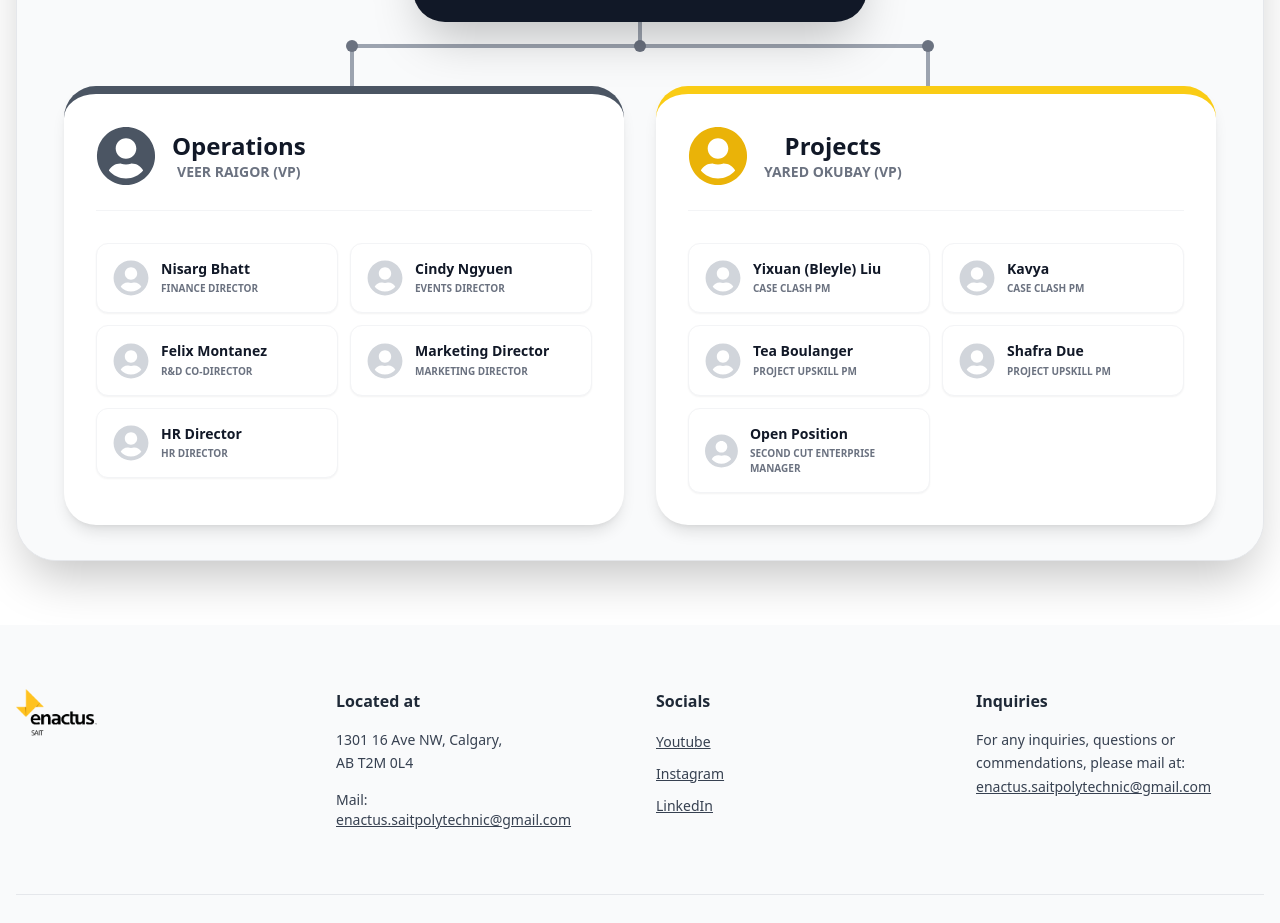
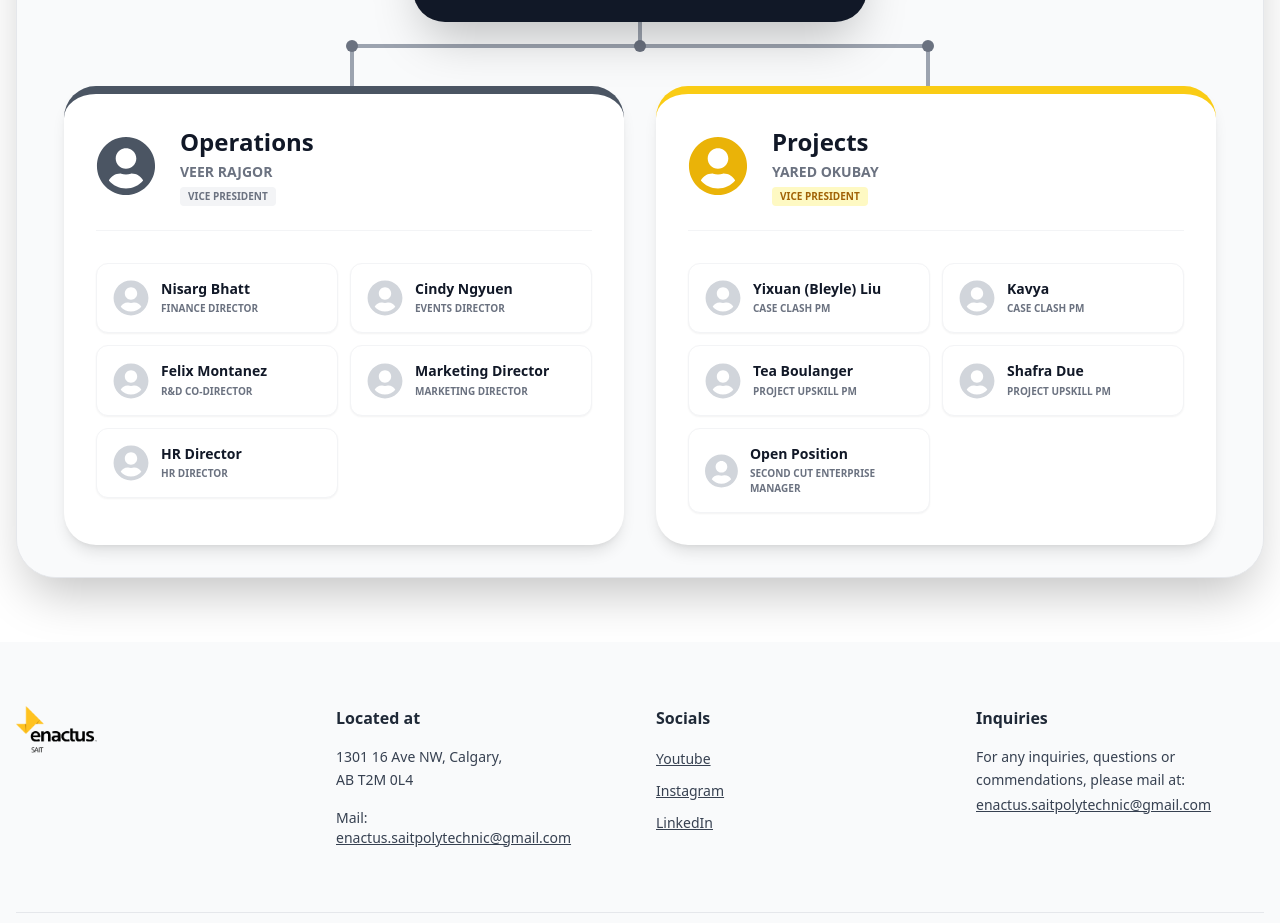
Before and after one commit to felix101930/enactus-site, a React (Vite) app: page /about in a window 1280 px wide. Shown: the part 2900-3823 px from the top of the page. Built offline with nearby package versions, Linux system fonts and the light colour scheme.

Commit message:
fixes indent issues

```diff
--- a/src/components/sections/about/TeamSectionAbout.tsx
+++ b/src/components/sections/about/TeamSectionAbout.tsx
@@ -13,7 +13,7 @@ const teamData = {
     { name: 'Yumnaa Farooq', role: 'Co-President' }
   ],
   operations: {
-    vp: { name: 'Veer Raigor', role: 'VP of Operations' },
+    vp: { name: 'Veer Rajgor', role: 'VP of Operations' }, // Fixed Spelling
     directors: [
       { name: 'Nisarg Bhatt', role: 'Finance Director' },
       { name: 'Cindy Ngyuen', role: 'Events Director' },
--- a/src/components/sections/about/org-chart-views/HierarchyView.tsx
+++ b/src/components/sections/about/org-chart-views/HierarchyView.tsx
@@ -27,24 +27,14 @@ const HierarchyView = ({ data }: { data: any }) => {
           ))}
       </div>
 
-      {/* 2. CONNECTOR (Fixed Logic) */}
-      {/* This container sits BETWEEN the header and the grid */}
+      {/* 2. CONNECTOR */}
       <div className="w-full max-w-6xl h-20 relative -mt-4 -mb-4 z-0">
          <svg className="w-full h-full overflow-visible">
-           {/* Center Line Down */}
            <line x1="50%" y1="0" x2="50%" y2="50%" stroke="#9ca3af" strokeWidth="4" />
-
-           {/* Horizontal Split Bar */}
-           {/* Note: This assumes the grid below is roughly split at 25% and 75% of the container width */}
            <line x1="25%" y1="50%" x2="75%" y2="50%" stroke="#9ca3af" strokeWidth="4" />
-
-           {/* Left Line Down to Operations */}
            <line x1="25%" y1="50%" x2="25%" y2="100%" stroke="#9ca3af" strokeWidth="4" />
-
-           {/* Right Line Down to Projects */}
            <line x1="75%" y1="50%" x2="75%" y2="100%" stroke="#9ca3af" strokeWidth="4" />
 
-           {/* Connection Dots for decoration */}
            <circle cx="50%" cy="50%" r="6" fill="#6b7280" />
            <circle cx="25%" cy="50%" r="6" fill="#6b7280" />
            <circle cx="75%" cy="50%" r="6" fill="#6b7280" />
@@ -56,13 +46,16 @@ const HierarchyView = ({ data }: { data: any }) => {
 
         {/* LEFT: OPERATIONS */}
         <div className="bg-white rounded-[2rem] p-8 shadow-lg border-t-8 border-gray-600">
-           <div className="flex items-center gap-4 mb-8 pb-6 border-b border-gray-100">
-              <FaUserCircle className="text-gray-600 text-6xl" />
-              <div>
+           {/* Header Block: Fixed alignment to prevent indentation */}
+           <div className="flex flex-row items-center gap-6 mb-8 pb-6 border-b border-gray-100">
+              <FaUserCircle className="text-gray-600 text-6xl shrink-0" />
+              <div className="text-left flex-1">
                 <h3 className="text-2xl font-bold text-gray-900">Operations</h3>
-                <p className="text-sm text-gray-500 font-bold uppercase">{data.operations.vp.name} (VP)</p>
+                <p className="text-sm text-gray-500 font-bold uppercase mt-1">{data.operations.vp.name}</p>
+                <span className="inline-block bg-gray-100 text-gray-500 text-[10px] font-bold px-2 py-0.5 rounded uppercase mt-1">Vice President</span>
               </div>
            </div>
+
            <div className="grid grid-cols-1 lg:grid-cols-2 gap-3">
               {data.operations.directors.map((d: any) => (
                 <StaffCard key={d.name} name={d.name} role={d.role} />
@@ -72,13 +65,16 @@ const HierarchyView = ({ data }: { data: any }) => {
 
         {/* RIGHT: PROJECTS */}
         <div className="bg-white rounded-[2rem] p-8 shadow-lg border-t-8 border-yellow-400">
-           <div className="flex items-center gap-4 mb-8 pb-6 border-b border-gray-100">
-              <FaUserCircle className="text-yellow-500 text-6xl" />
-              <div>
+           {/* Header Block: Fixed alignment to prevent indentation */}
+           <div className="flex flex-row items-center gap-6 mb-8 pb-6 border-b border-gray-100">
+              <FaUserCircle className="text-yellow-500 text-6xl shrink-0" />
+              <div className="text-left flex-1">
                 <h3 className="text-2xl font-bold text-gray-900">Projects</h3>
-                <p className="text-sm text-gray-500 font-bold uppercase">{data.projects.vp.name} (VP)</p>
+                <p className="text-sm text-gray-500 font-bold uppercase mt-1">{data.projects.vp.name}</p>
+                <span className="inline-block bg-yellow-100 text-yellow-700 text-[10px] font-bold px-2 py-0.5 rounded uppercase mt-1">Vice President</span>
               </div>
            </div>
+
            <div className="grid grid-cols-1 lg:grid-cols-2 gap-3">
               {data.projects.managers.map((m: any) => (
                 <StaffCard key={m.name} name={m.name} role={m.role} />
--- a/src/components/sections/about/org-chart-views/InteractiveDeckView.tsx
+++ b/src/components/sections/about/org-chart-views/InteractiveDeckView.tsx
@@ -27,9 +27,7 @@ const InteractiveDeckView = ({ data }: { data: any }) => {
       {/* BACKGROUND CONNECTOR LINES */}
       <div className="absolute top-1/2 left-0 w-full h-20 -translate-y-1/2 z-0 pointer-events-none">
          <svg className="w-full h-full">
-            {/* Line Center to Left */}
             <line x1="50%" y1="50%" x2="20%" y2="50%" stroke="#cbd5e1" strokeWidth="4" />
-            {/* Line Center to Right */}
             <line x1="50%" y1="50%" x2="80%" y2="50%" stroke="#cbd5e1" strokeWidth="4" />
          </svg>
       </div>
@@ -45,7 +43,7 @@ const InteractiveDeckView = ({ data }: { data: any }) => {
         >
           <div className="p-6 h-full flex flex-col">
              <div className="flex items-center gap-4 mb-6">
-                <FaUserCircle className="text-gray-600 text-5xl" />
+                <FaUserCircle className="text-gray-600 text-5xl shrink-0" />
                 <h3 className="text-2xl font-bold text-gray-900">Operations</h3>
              </div>
 
@@ -55,11 +53,11 @@ const InteractiveDeckView = ({ data }: { data: any }) => {
                    initial={{ opacity: 0 }} animate={{ opacity: 1 }}
                    className="flex-1 overflow-y-auto pr-2 custom-scrollbar"
                  >
+                   {/* FIXED ALIGNMENT: Added flex-1 to text container */}
                    <div className="mb-4 p-4 bg-gray-50 rounded-xl flex items-center gap-4">
-                     <FaUserCircle className="text-gray-800 text-4xl" />
-                     <div>
+                     <FaUserCircle className="text-gray-800 text-4xl shrink-0" />
+                     <div className="flex-1 text-left">
                        <p className="font-bold text-gray-900">{data.operations.vp.name}</p>
-                       {/* FIXED TITLE */}
                        <p className="text-xs font-bold uppercase text-gray-500">Vice President of Operations</p>
                      </div>
                    </div>
@@ -92,7 +90,7 @@ const InteractiveDeckView = ({ data }: { data: any }) => {
         >
           <div className="p-6 h-full flex flex-col">
              <div className="flex items-center gap-4 mb-6">
-                <FaUserCircle className="text-yellow-800 text-5xl" />
+                <FaUserCircle className="text-yellow-800 text-5xl shrink-0" />
                 <h3 className="text-2xl font-bold text-gray-900">Projects</h3>
              </div>
 
@@ -102,11 +100,11 @@ const InteractiveDeckView = ({ data }: { data: any }) => {
                    initial={{ opacity: 0 }} animate={{ opacity: 1 }}
                    className="flex-1 overflow-y-auto pr-2 custom-scrollbar"
                  >
+                   {/* FIXED ALIGNMENT: Added flex-1 to text container */}
                    <div className="mb-4 p-4 bg-white/40 rounded-xl flex items-center gap-4">
-                     <FaUserCircle className="text-black text-4xl" />
-                     <div>
+                     <FaUserCircle className="text-black text-4xl shrink-0" />
+                     <div className="flex-1 text-left">
                        <p className="font-bold text-black">{data.projects.vp.name}</p>
-                       {/* FIXED TITLE */}
                        <p className="text-xs font-bold uppercase text-black/60">Vice President of Projects</p>
                      </div>
                    </div>
```
